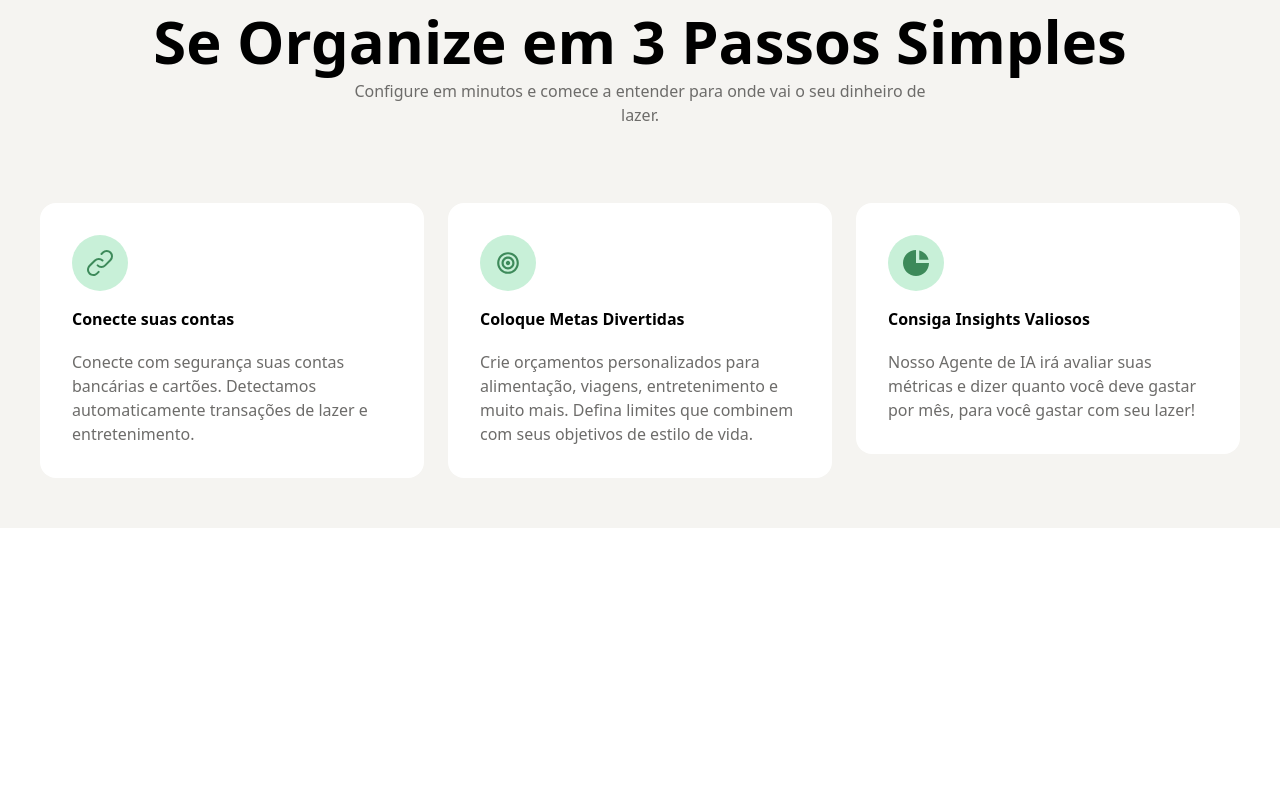
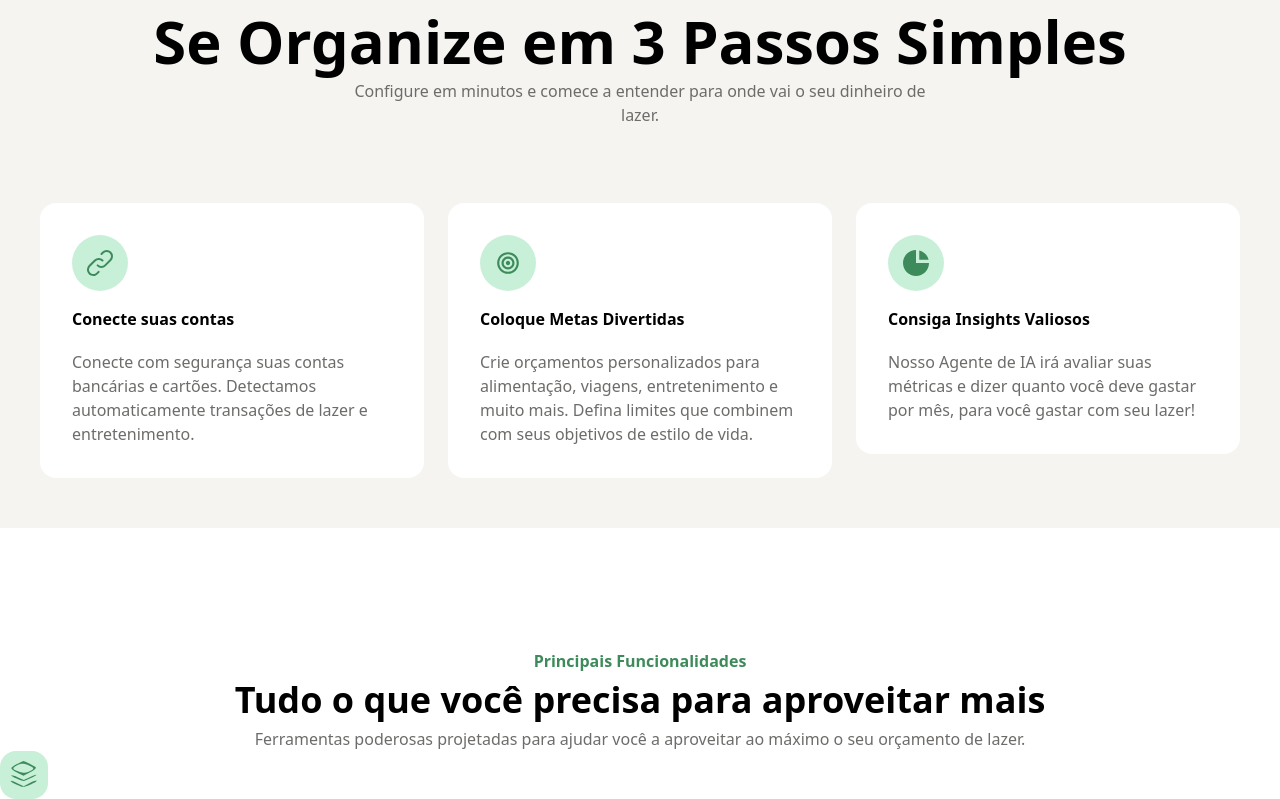
Before and after one commit to Gui250/ProFin, a Next.js app: page / in a window 1280 px wide. Shown: the part 691-1490 px from the top of the page. Before the commit the page ends 1219 px from the top, so only its background shows below. Built offline with nearby package versions, Linux system fonts and the light colour scheme.

Commit message:
alterações feitas

```diff
--- a/app/page.tsx
+++ b/app/page.tsx
@@ -2,13 +2,14 @@ import Cards from "@/components/TextCards/TextCards";
 import Header from "@/components/Header/Header";
 import Hero from "@/components/Hero/Hero";
 import TextCards from "@/components/TextCards/TextCards";
-
+import CoreFunctions from "@/components/CoreFunctions";
 export default function Home() {
   return (
     <>
       <Header />
       <Hero />
       <TextCards />
+      <CoreFunctions />
     </>
   );
 }
--- /dev/null
+++ b/components/CoreFunctions/index.tsx
@@ -0,0 +1,19 @@
+import FeatureCard from "../FeatureCard";
+
+export default function CoreFunctions() {
+    return (
+        <section className="mt-[7.56rem]">
+            <div className="flex flex-col items-center justify-center">
+                <p className="text-[#3D8A5A] font-bold text-center font-outfit text-[1rem]">
+                    Principais Funcionalidades
+                </p>
+                <h1 className="font-bold font-outfit text-[2.25rem] text-center">Tudo o que você precisa para aproveitar mais</h1>
+                <p className="text-[1rem] text-[#6D6C6A] text-center">
+                    Ferramentas poderosas projetadas para ajudar você a aproveitar ao máximo o seu orçamento de lazer.
+                </p>
+            </div>
+
+            <FeatureCard />
+        </section>
+    )
+}
--- /dev/null
+++ b/components/FeatureCard/index.tsx
@@ -0,0 +1,12 @@
+import category1 from "../../assets/category 1.svg"
+import Image from "next/image"
+
+export default function FeatureCard() {
+    return (
+        <section>
+            <div className="bg-[#C8F0D8] w-[3rem] h-[3rem] rounded-[1rem] flex items-center justify-center">
+                <Image src={category1} alt="Category 1" width={28} height={28} />
+            </div>
+        </section>
+    )
+}
```
Also changed, not shown: assets/category 1.svg (added), 1 other file (tests, documents, lock files or other folders).
